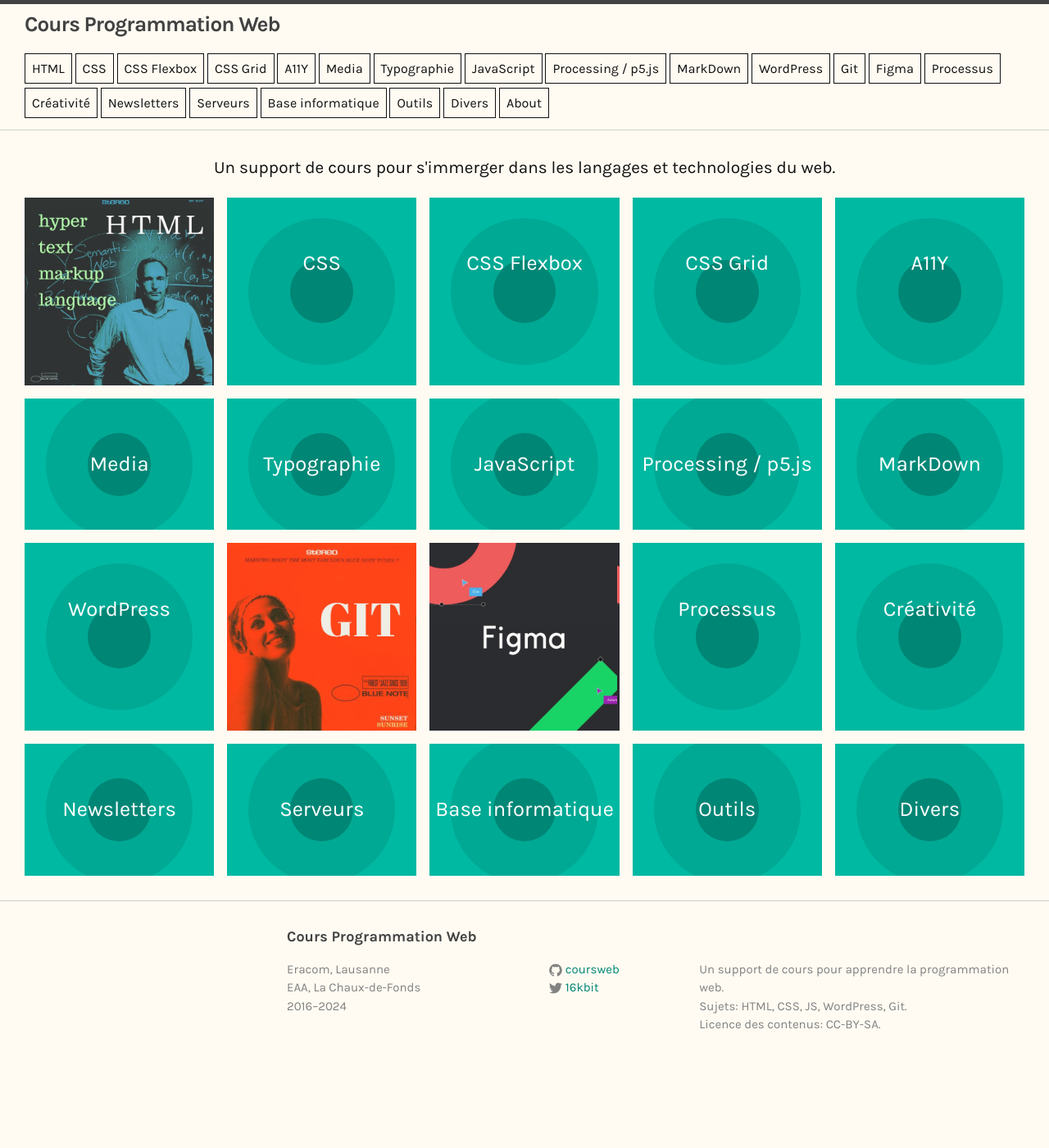
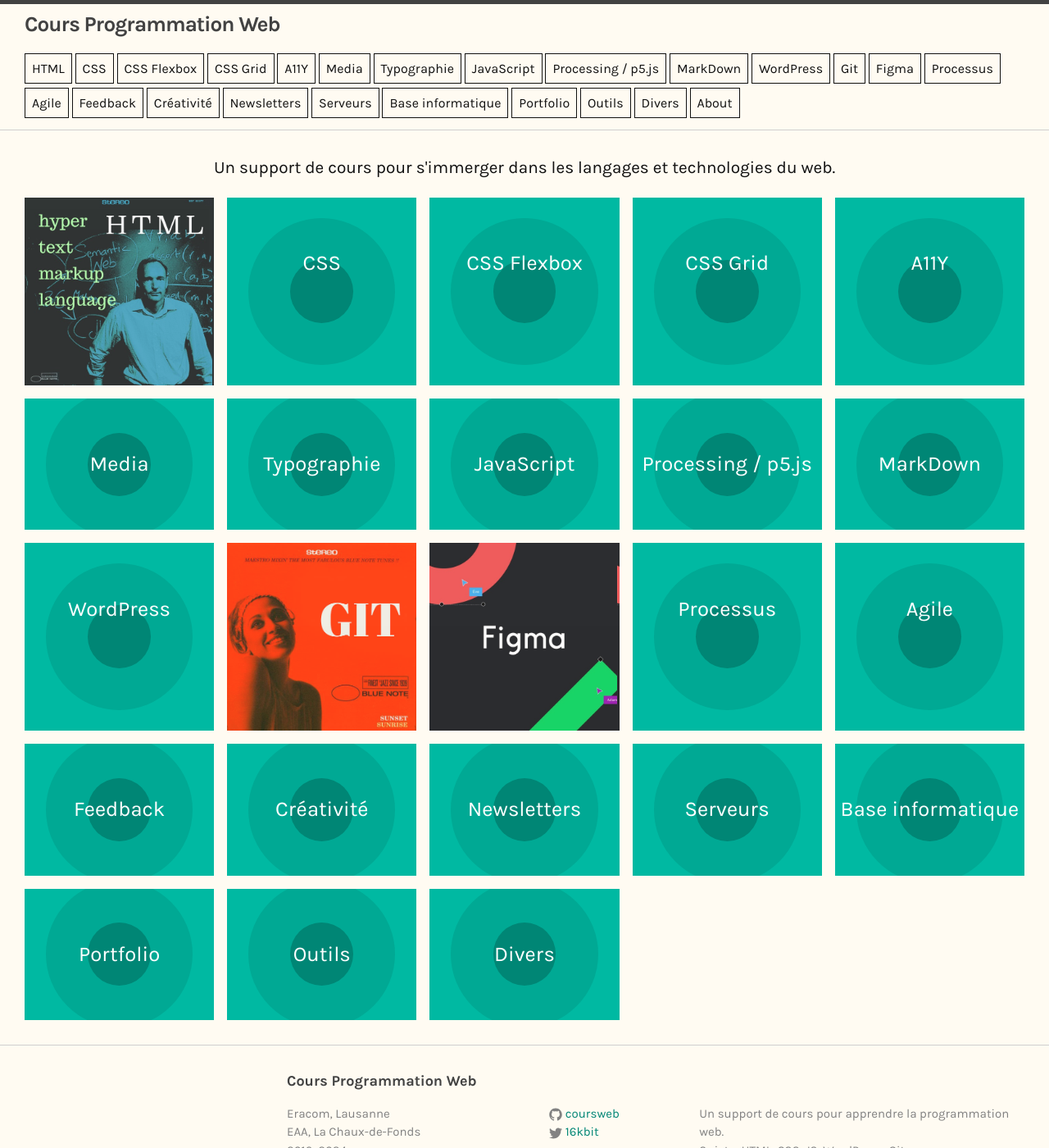
Before and after one commit to coursweb/coursweb.github.io, a Jekyll site: the page built from index.html, in a window 1280 px wide and 1400 px high. Shown: the whole window at 82% size. Built offline with Jekyll 4.4.1, drawn with Linux system fonts in a browser that asks for light colours.

Commit message:
ajout Feedback, Agile...

```diff
--- a/_config.yml
+++ b/_config.yml
@@ -66,6 +66,10 @@ chapters:
    url: figma
  - title: Processus
    url: processus
+ - title: Agile
+   url: agile
+ - title: Feedback
+   url: feedback
  - title: Créativité
    url: crea
  - title: Newsletters
@@ -74,6 +78,8 @@ chapters:
    url: serveurs
  - title: Base informatique
    url: informatique-base
+ - title: Portfolio
+   url: portfolio
  - title: Outils
    url: outils
  - title: Divers
```
